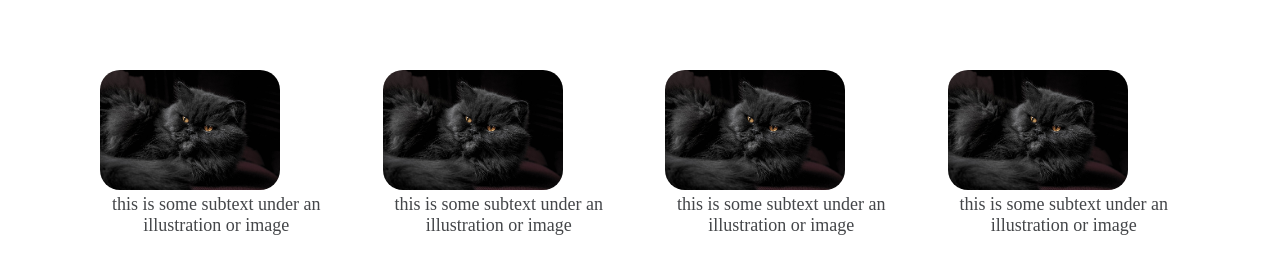
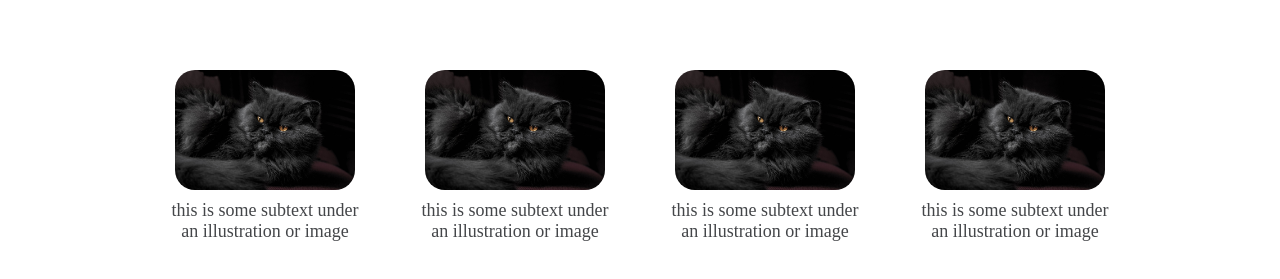
Before and after one commit to AivarasCer/landing-page, a plain HTML site: page index.html in a window 1280 px wide. Shown: the part 687-966 px from the top of the page. Drawn offline with Linux system fonts and the light colour scheme.

Commit message:
Add adjustments to info-container

```diff
--- a/styles.css
+++ b/styles.css
@@ -86,7 +86,7 @@ a {
     margin-bottom: 32px;
 }
 
-.info {
+.info-container .info {
     display: flex;
     padding: 50px;
     gap: 50px;
@@ -105,4 +105,10 @@ a {
 }
 
 .one, .two, .three, .four {
+    display: flex;
+    flex-direction: column;
+    justify-content: center;
+    align-items: center;
+    gap: 10px;
+    max-width: 200px;
 }
```
